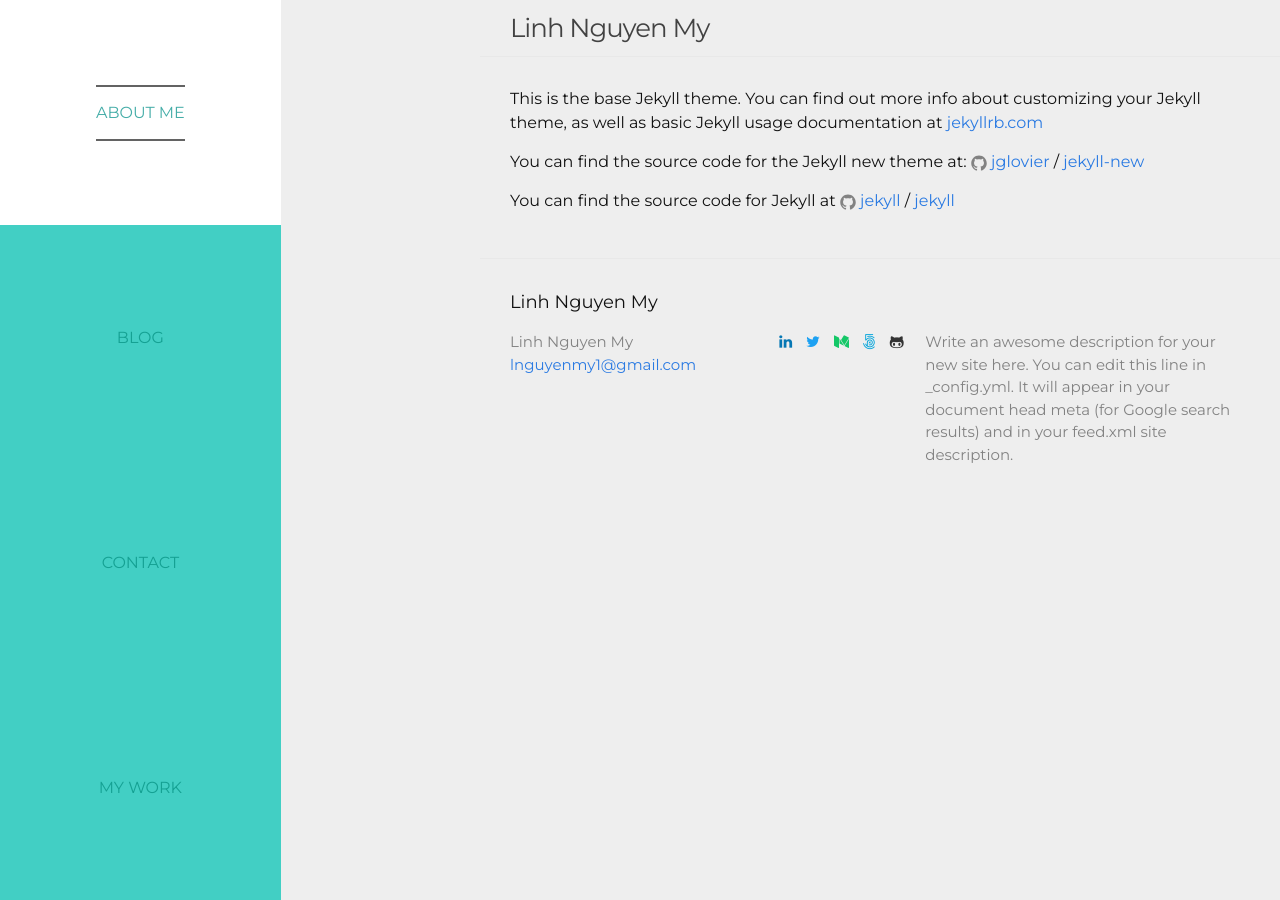
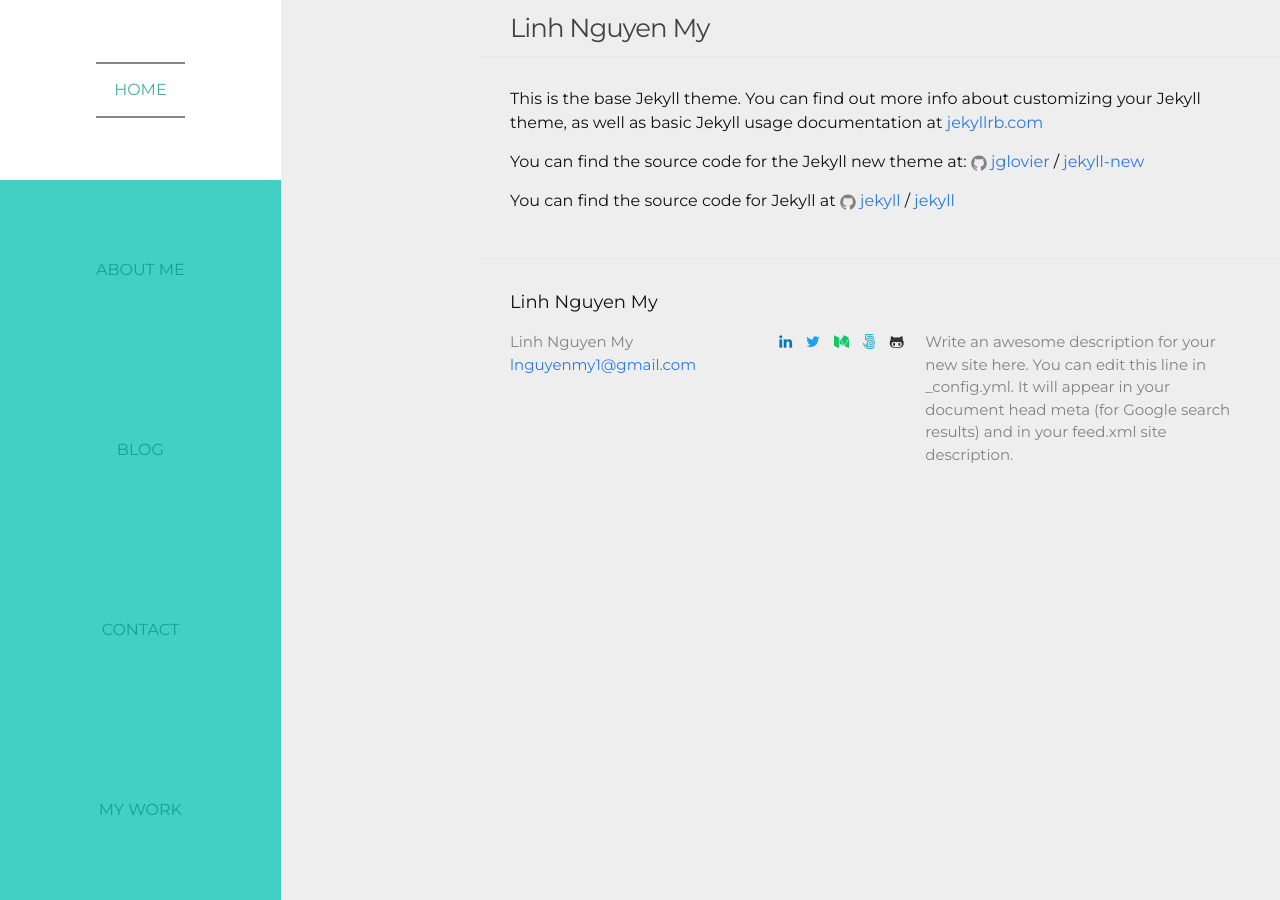
Before and after one commit to pinglinh/pinglinh.com, a Jekyll site: the page built from blog.md, in a window 1280 px wide. Built offline with Jekyll 4.4.1, drawn with Linux system fonts in a browser that asks for light colours.

Commit message:
Added home link and styling to it

```diff
--- a/_layouts/default.html
+++ b/_layouts/default.html
@@ -14,6 +14,7 @@
             </svg>
           </a>
           <div class="trigger">
+            <a class="page-link" href="/">home</a>
             {% for my_page in site.pages %}
               {% if my_page.title %}
               <a class="page-link" href="{{ my_page.url | prepend: site.baseurl }}">{{ my_page.title }}</a>
--- a/_sass/_layout.scss
+++ b/_sass/_layout.scss
@@ -82,7 +82,7 @@
         display: flex;
         justify-content: center;
         flex-direction: column;
-        height: 25vh;
+        height: 20vh;
 
         &::before {
             top: 40px;
@@ -104,7 +104,7 @@
             left: 0;
             width: 100%;
             height: 2px;
-            background: #636363;
+            background: #878787;
             content: '';
             opacity: 0;
             -webkit-transition: opacity 0.3s, -webkit-transform 0.3s;
```
Also changed, not shown: 8 other files.
